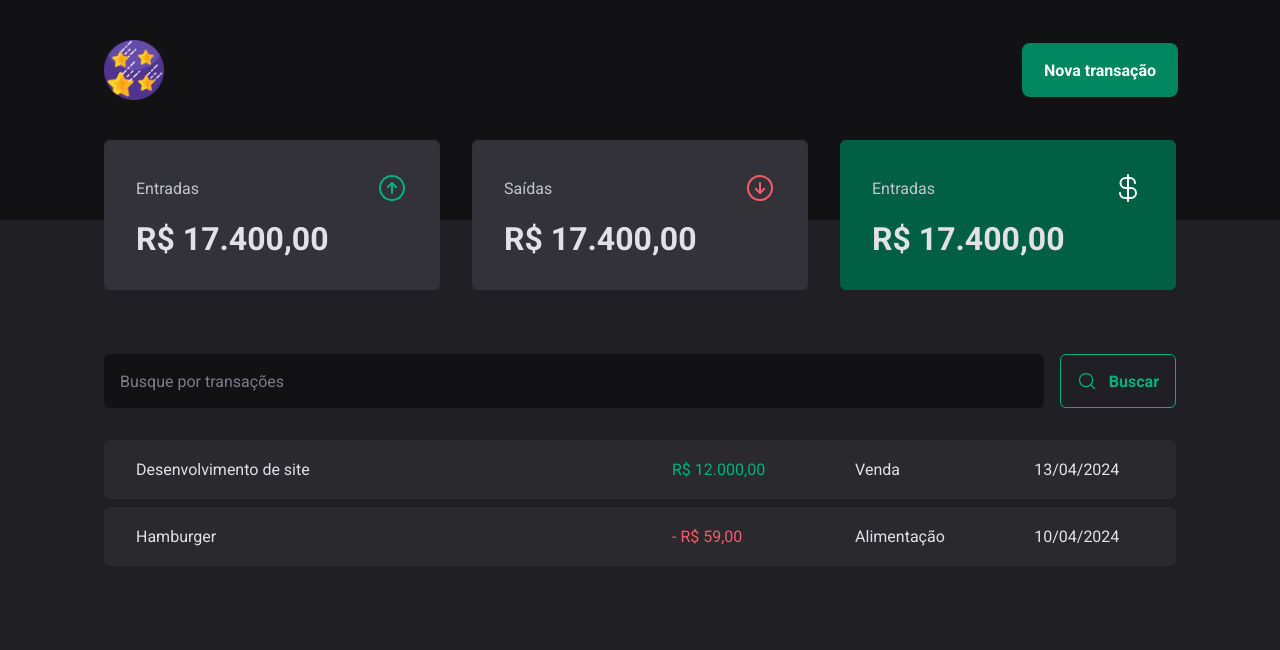
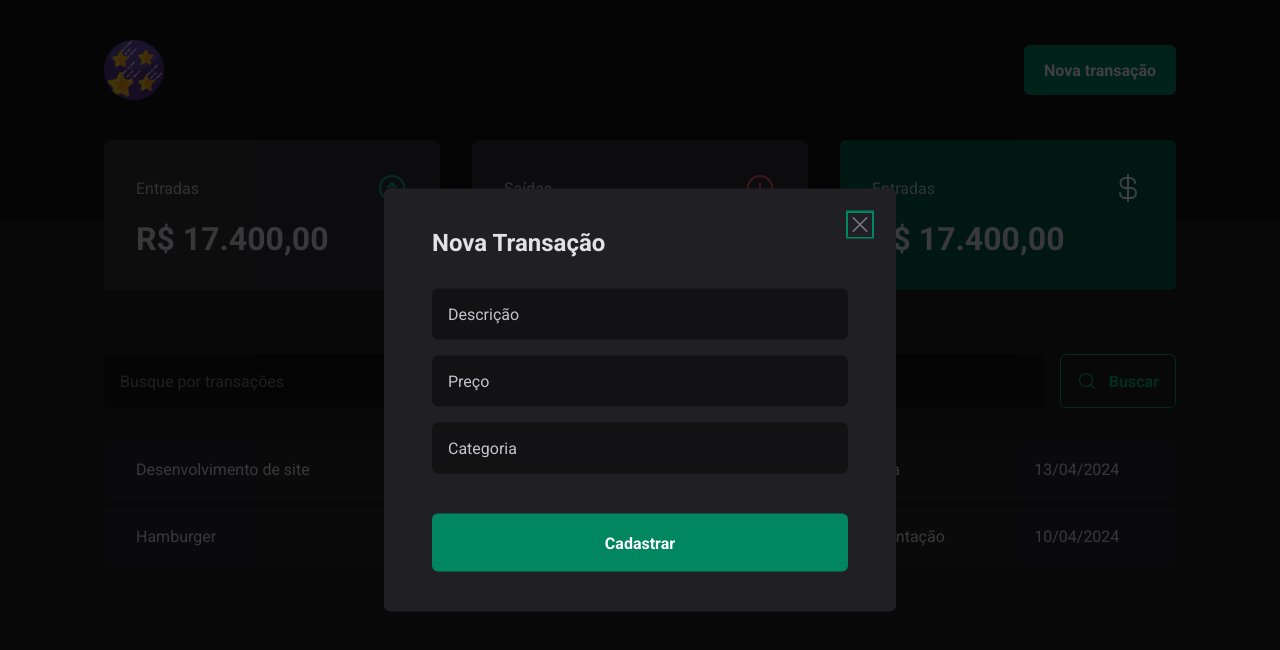
Before and after one commit to Isaacvf-dev/dt-money, a React (Vite) app: page / in a window 1280 px wide. Both pictures are taken after a click on the button "Nova transação". Shown: the top 650 px of the page. Built offline with nearby package versions, Linux system fonts and the light colour scheme.

Commit message:
Added modal

```diff
--- a/package.json
+++ b/package.json
@@ -10,6 +10,7 @@
     "preview": "vite preview"
   },
   "dependencies": {
+    "@radix-ui/react-dialog": "^1.1.1",
     "phosphor-react": "^1.4.1",
     "react": "^18.3.1",
     "react-dom": "^18.3.1",
--- a/src/components/Header/index.tsx
+++ b/src/components/Header/index.tsx
@@ -1,12 +1,22 @@
 import { HeaderContainer, HeaderContent, NewTransactionButton } from "./styles";
+import * as Dialog from "@radix-ui/react-dialog"
+
 import logoImg from "../../assets/logo.png"
+import NewTransactionModal from "../NewTransactionModal";
 
 export function Header() {
   return (
     <HeaderContainer>
       <HeaderContent>
         <img src={logoImg} alt="" />
-        <NewTransactionButton>Nova transação</NewTransactionButton>
+
+        <Dialog.Root>
+          <Dialog.Trigger asChild>
+           <NewTransactionButton>Nova transação</NewTransactionButton>
+          </Dialog.Trigger>
+
+          <NewTransactionModal />
+        </Dialog.Root>
       </HeaderContent>
     </HeaderContainer>
   )
--- /dev/null
+++ b/src/components/NewTransactionModal/index.tsx
@@ -0,0 +1,29 @@
+import * as Dialog from "@radix-ui/react-dialog"
+import { CloseButton, Content, Overlay } from "./styles";
+import { X } from "phosphor-react";
+
+export default function NewTransactionModal() {
+  return (
+    <Dialog.Portal>
+      <Overlay />
+
+      <Content>
+        <Dialog.Title>Nova Transação</Dialog.Title>
+
+        <CloseButton>
+          <X size={24}/>
+        </CloseButton>
+
+        <form action="">
+          <input type="text" placeholder="Descrição" required />
+          <input type="number" placeholder="Preço" required />
+          <input type="text" placeholder="Categoria" required />
+
+          <button type="submit">Cadastrar</button>
+        </form>
+
+
+      </Content>
+    </Dialog.Portal>
+  );
+}
--- /dev/null
+++ b/src/components/NewTransactionModal/styles.ts
@@ -0,0 +1,70 @@
+import styled from "styled-components";
+import * as Dialog from "@radix-ui/react-dialog"
+
+export const Overlay = styled(Dialog.Overlay)`
+  position: fixed;
+  width: 100vw;
+  height: 100vh;
+  inset: 0;
+  background: rgba(0, 0, 0, 0.75);
+`
+
+export const Content = styled(Dialog.Content)`
+  min-width: 32rem;
+  border-radius: 6px;
+  padding: 2.5rem 3rem;
+  background: ${props => props.theme["gray-800"]};
+
+  position: fixed;
+  top: 50%;
+  left: 50%;
+  transform: translate(-50%, -50%);
+
+  form {
+    margin-top: 2rem;
+
+    display: flex;
+    flex-direction: column;
+    gap: 1rem;
+
+    input {
+      border-radius: 6px;
+      border: 0;
+      background: ${props => props.theme["gray-900"]};
+      color: ${props => props.theme["gray-300"]};
+      padding: 1rem;
+
+      &::placeholder {
+        color: ${props => props.theme["gray-300"]};
+      }
+    }
+
+    button[type="submit"] {
+      height: 58px;
+      border: 0;
+      background: ${props => props.theme["green-500"]};
+      color: ${props => props.theme.white};
+      font-weight: bold;
+      padding: 0 1.25rem;
+      border-radius: 6px;
+      margin-top: 1.5rem;
+      cursor: pointer;
+
+      &:hover {
+        background: ${props => props.theme["green-700"]};
+        transition: background-color 0.2s;
+      }
+    }
+  }
+`
+
+export const CloseButton = styled(Dialog.Close)`
+  position: absolute;
+  background: transparent;
+  border: 0;
+  top: 1.5rem;
+  right: 1.5rem;
+  line-height: 0;
+  cursor: pointer;
+  color: ${props => props.theme["gray-500"]}
+`
```
Also changed, not shown: 1 other file (tests, documents, lock files or other folders).
